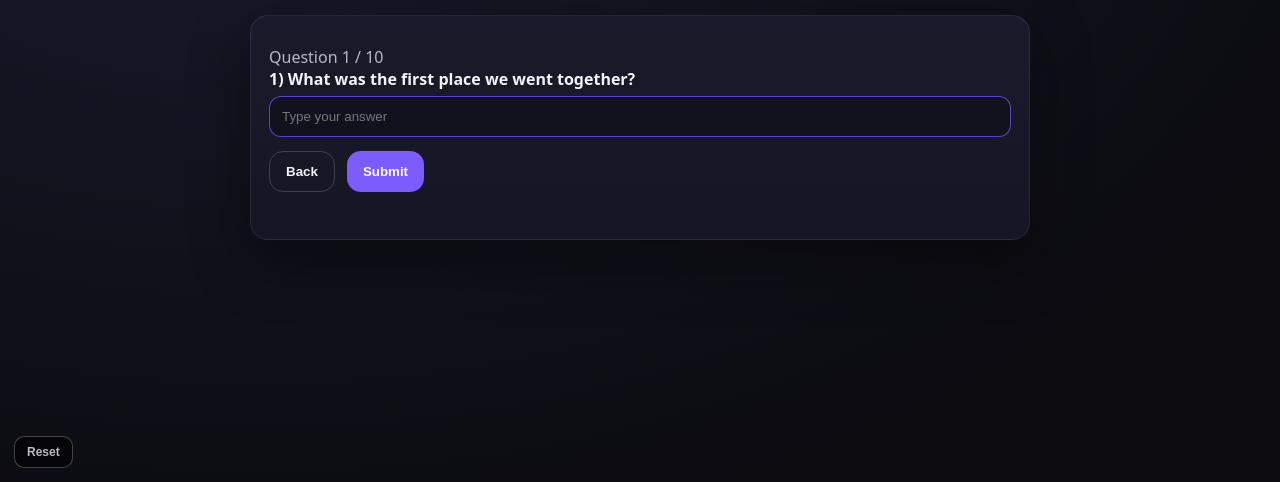
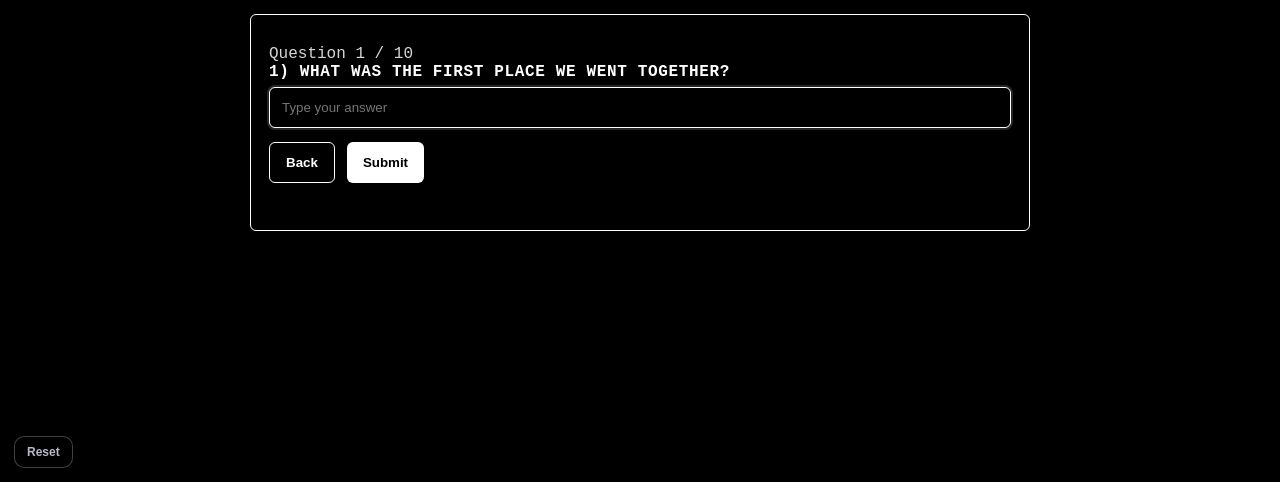
Before and after one commit to AlanDruhot/valentines, a plain HTML site: page index.html in a window 1280 px wide. Shown: the part 318-800 px from the top of the page. Drawn offline with Linux system fonts and the light colour scheme.

Commit message:
Restyle quiz with terminal theme

```diff
--- a/styles.css
+++ b/styles.css
@@ -13,7 +13,7 @@
 body {
   margin: 0;
   font-family: system-ui, -apple-system, Segoe UI, Roboto, Arial, sans-serif;
-  background: radial-gradient(1200px 800px at 20% 10%, #1b1b2f, var(--bg));
+  background: #000;
   color: var(--text);
 }
 
@@ -118,3 +118,51 @@ input[type="text"]:focus {
   color: white;
   border-color: rgba(255,255,255,0.6);
 }
+
+/* Terminal-style quiz visuals */
+#screen-quiz {
+  font-family: "Courier New", ui-monospace, SFMono-Regular, Menlo, Monaco, Consolas, monospace;
+  color: #fff;
+}
+
+#screen-quiz .sub,
+#screen-quiz .msg {
+  color: #d7d7d7;
+}
+
+#screen-quiz .card {
+  background: #000;
+  border: 1px solid #fff;
+  border-radius: 6px;
+  box-shadow: none;
+}
+
+#screen-quiz label {
+  font-weight: 600;
+  text-transform: uppercase;
+  letter-spacing: 0.04em;
+}
+
+#screen-quiz input[type="text"] {
+  background: #000;
+  border: 1px solid #fff;
+  border-radius: 6px;
+  color: #fff;
+}
+
+#screen-quiz input[type="text"]:focus {
+  border-color: #fff;
+  box-shadow: 0 0 0 2px rgba(255,255,255,0.15);
+}
+
+#screen-quiz .btn {
+  background: #fff;
+  color: #000;
+  border-radius: 6px;
+}
+
+#screen-quiz .btn.ghost {
+  background: transparent;
+  color: #fff;
+  border: 1px solid #fff;
+}
```
